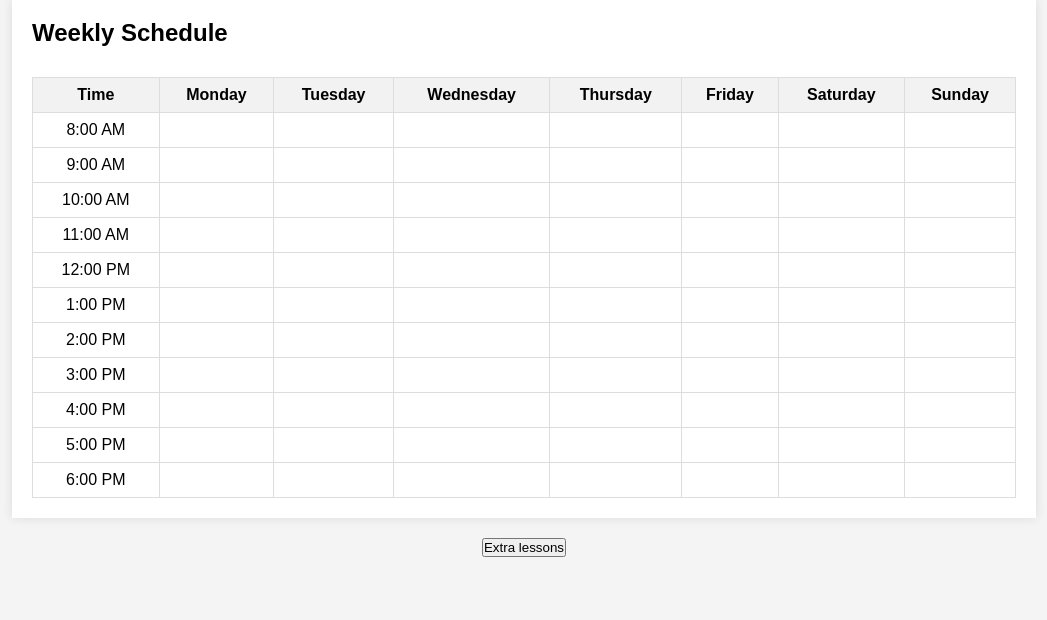
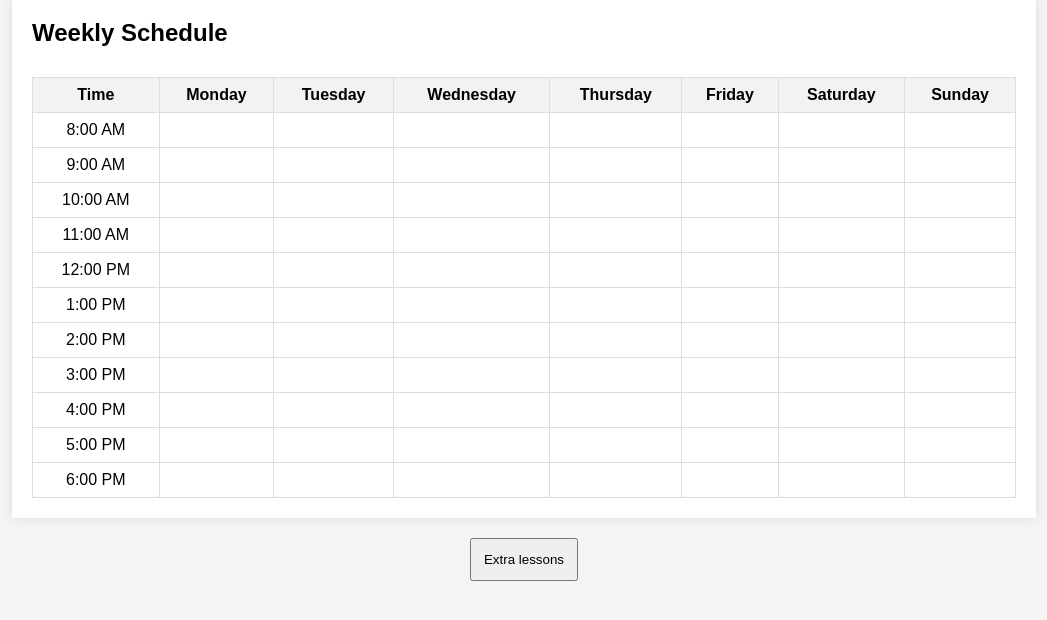
Before and after one commit to CS-UCY-EPL343/epl343.winter23.team5, a PHP site: page /studentpage.html in a window 1280 px wide. Shown: the part 101-721 px from the top of the page, without its empty margins (116-1163 px from the left). Run offline with PHP 8.4, Linux system fonts and the light colour scheme.

Commit message:
teacherpage

```diff
--- a/studentpage.css
+++ b/studentpage.css
@@ -105,6 +105,10 @@ select, input[type="button"] {
     margin-right: 10px;
 }
 
+#extraLessonBtn {
+    padding: 12px; /* Increase button padding for the "Extra Lessons" button */
+}
+
 /* Style for action buttons */
 .popup .overlay {
     position: fixed;
```
